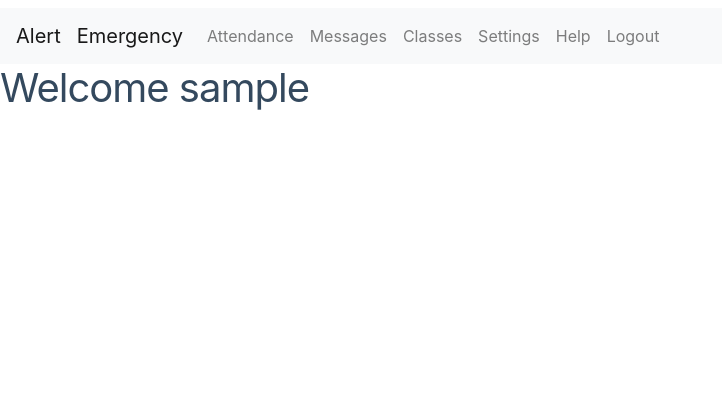
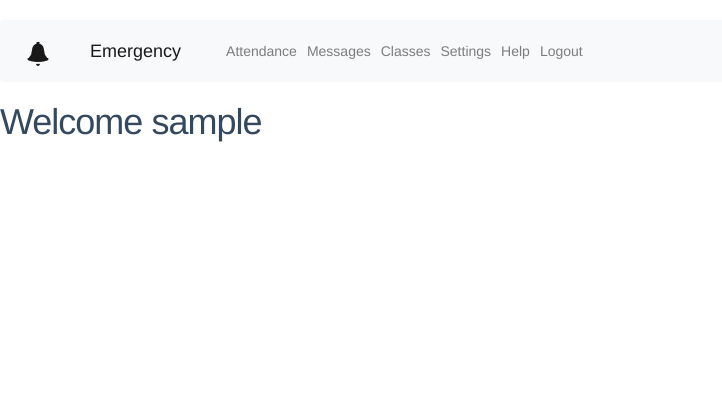
Before and after one commit to alantess/Safety_App, a PHP site: page /home.php in a window 1280 px wide. Shown: the top 420 px of the page, without its empty margins (0-722 px from the left). Run offline with PHP 8.4, Linux system fonts and the light colour scheme; the visitor is signed in with stand-in values (Sample User, id 1); some libraries are stand-ins or nearby versions.

Commit message:
Added Bell Notification Icon to home.php

```diff
--- a/home.php
+++ b/home.php
@@ -24,6 +24,11 @@ if (!isset($_SESSION["loggedin"]) || $_SESSION["loggedin"] !== true) {
     <meta name="viewport" content="width=device-width, initial-scale=1">
 
     <link rel="stylesheet" href="https://stackpath.bootstrapcdn.com/bootstrap/4.4.1/css/bootstrap.min.css" integrity="sha384-Vkoo8x4CGsO3+Hhxv8T/Q5PaXtkKtu6ug5TOeNV6gBiFeWPGFN9MuhOf23Q9Ifjh" crossorigin="anonymous">
+
+    <!-- bootstrap and AJAX for notification bell -->
+     <link rel="stylesheet" href="https://maxcdn.bootstrapcdn.com/bootstrap/3.3.6/css/bootstrap.min.css" />
+     <script src="https://maxcdn.bootstrapcdn.com/bootstrap/3.3.7/js/bootstrap.min.js"></script>
+     <script src="https://ajax.googleapis.com/ajax/libs/jquery/3.1.0/jquery.min.js"></script>
 
     <!-- bootstrap code -->
     <script src="https://code.jquery.com/jquery-3.4.1.slim.min.js" integrity="sha384-J6qa4849blE2+poT4WnyKhv5vZF5SrPo0iEjwBvKU7imGFAV0wwj1yYfoRSJoZ+n" crossorigin="anonymous">
@@ -60,7 +65,8 @@ if (!isset($_SESSION["loggedin"]) || $_SESSION["loggedin"] !== true) {
             <button class="navbar-toggler" type="button" data-toggle="collapse" data-target="#navbarNav" aria-controls="navbarNav" aria-expanded="false" aria-label="Toggle navigation">
                 <span class="navbar-toggler-icon"></span>
             </button>
-            <a class="navbar-brand" href="alert.php" id="alert">Alert</a>
+            <!-- Notification Bell Icon for Alerts -->
+            <a href="alert.php" class="navbar-brand" id="alert"><span class="label label-pill label-danger count" style="border-radius:10px;"></span> <span class="glyphicon glyphicon-bell" style="font-size:24px;"></span></a>
             <a class="navbar-brand" href="">Emergency</a>
             <div class="collapse navbar-collapse" id="navbarNav">
                 <div class="navbar-nav">
```
